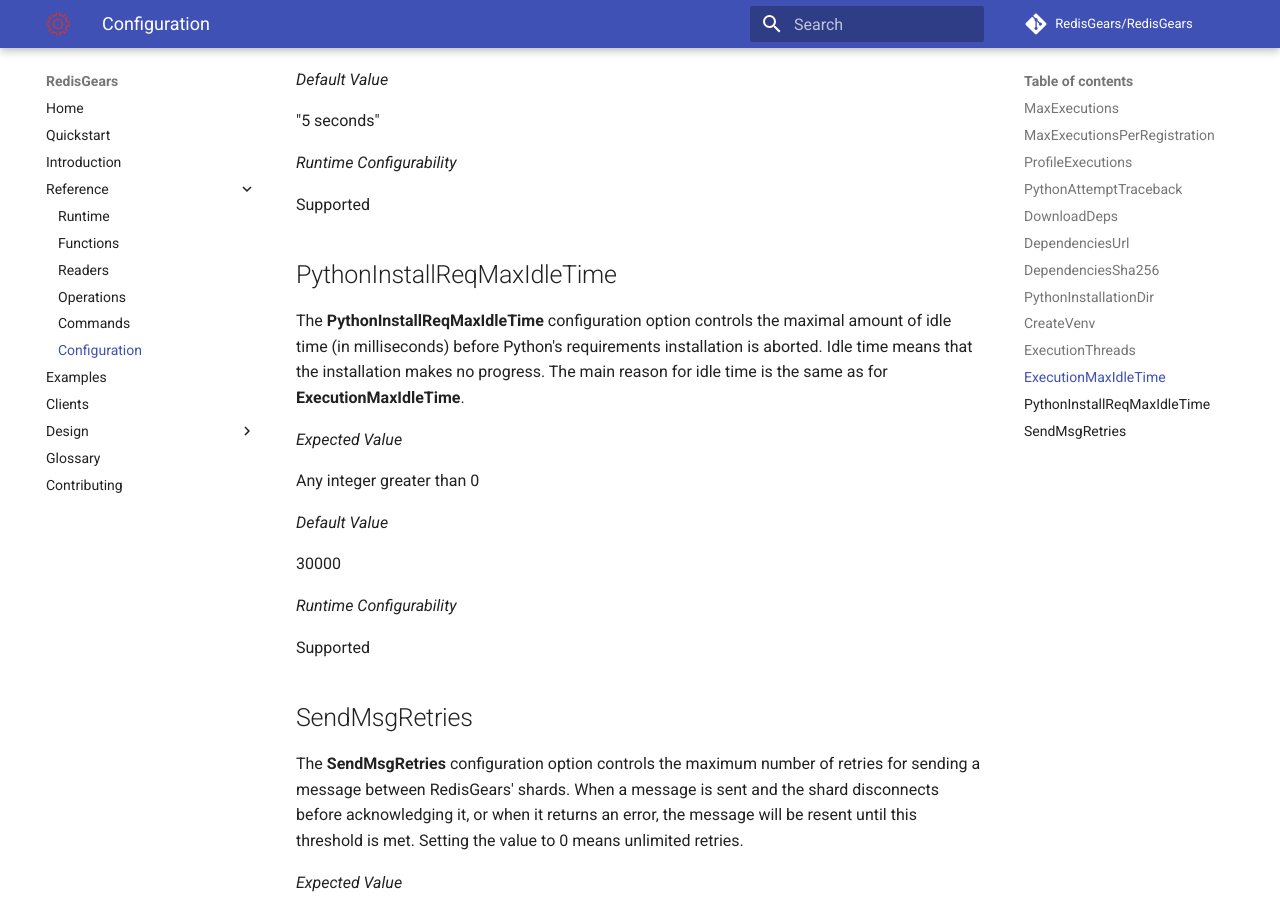
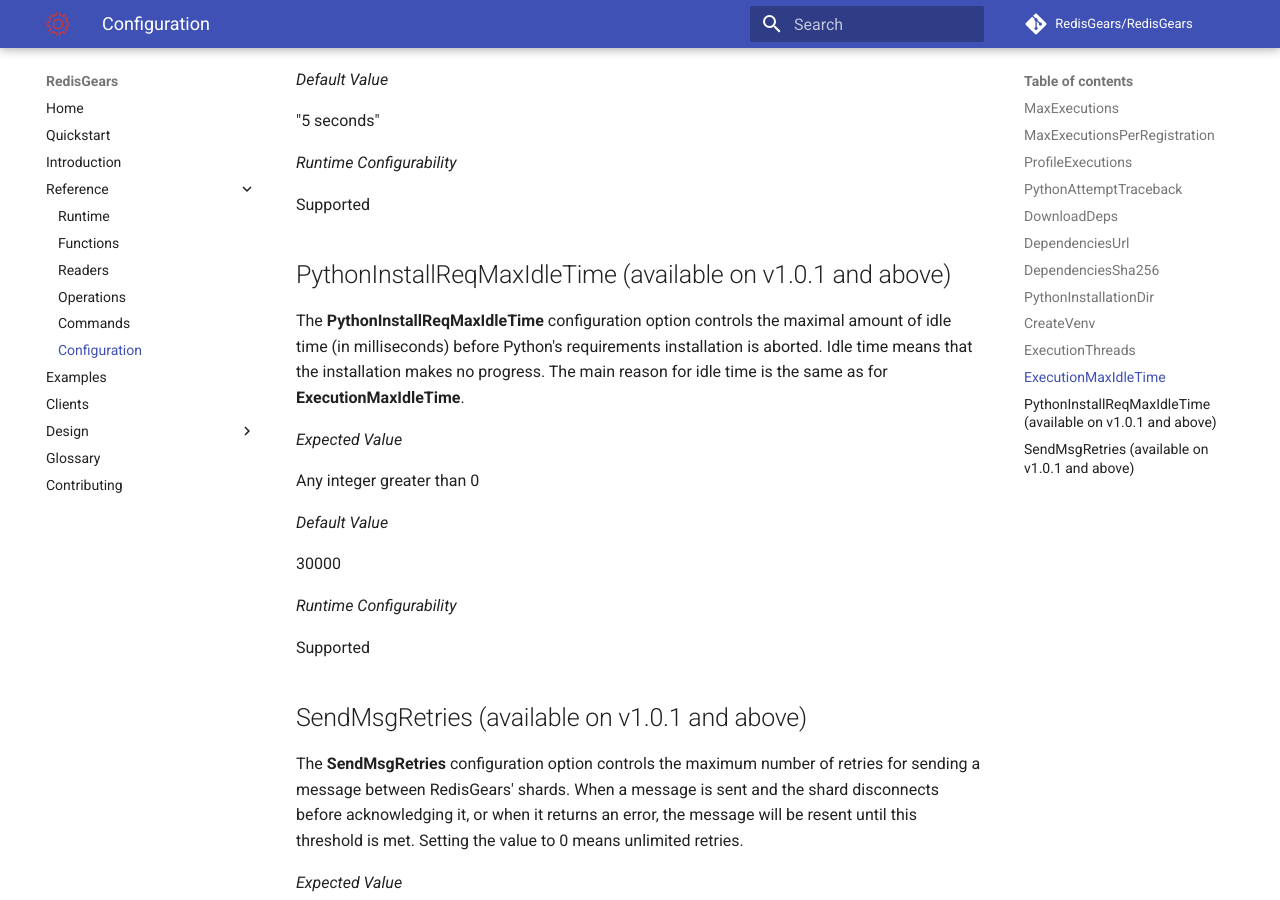
Before and after one commit to RedisGears/RedisGears, an MkDocs documentation site: the page built from docs/configuration.md, in a window 1280 px wide and 900 px high, scrolled down 5837 px. Built offline with MkDocs 1.6.1 and Material for MkDocs 9.7.7, drawn with Linux system fonts in a browser that asks for light colours; comment, search, counter and statistics services are not loaded.

Commit message:
some small docs fixes

````diff
--- a/docs/commands.md
+++ b/docs/commands.md
@@ -499,7 +499,7 @@
 6) (integer) 5745816
 ```
 
-## RG.PYDUMPREQS
+## RG.PYDUMPREQS (available on v1.0.1 and above)
 The **RG.PYDUMPREQS** command returns a list of all the python requirements available (with information about each requirement).
 
 **Redis API**
--- a/docs/configuration.md
+++ b/docs/configuration.md
@@ -224,7 +224,7 @@
 
 Supported
 
-## PythonInstallReqMaxIdleTime
+## PythonInstallReqMaxIdleTime (available on v1.0.1 and above)
 The **PythonInstallReqMaxIdleTime** configuration option controls the maximal amount of idle time (in milliseconds) before Python's requirements installation is aborted. Idle time means that the installation makes no progress. The main reason for idle time is the same as for **ExecutionMaxIdleTime**.
 
 _Expected Value_
@@ -239,7 +239,7 @@
 
 Supported
 
-## SendMsgRetries
+## SendMsgRetries (available on v1.0.1 and above)
 The **SendMsgRetries** configuration option controls the maximum number of retries for sending a message between RedisGears' shards. When a message is sent and the shard disconnects before acknowledging it, or when it returns an error, the message will be resent until this threshold is met. Setting the value to 0 means unlimited retries.
 
 _Expected Value_
````
Also changed, not shown: 1 other file.
